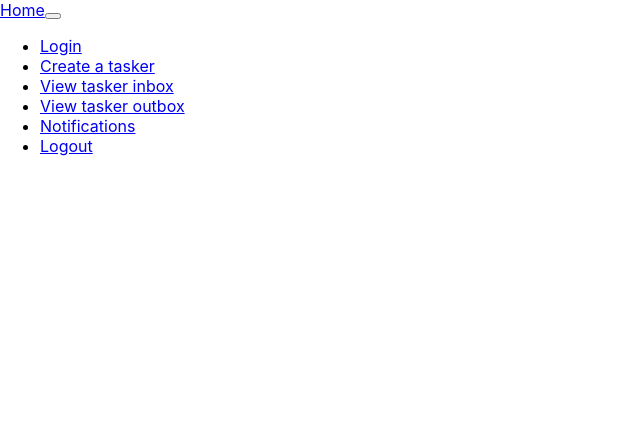
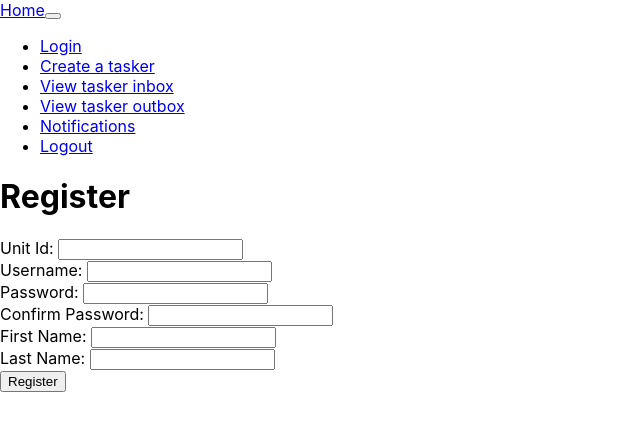
Before and after one commit to willjantscher/SDI_Capstone, a React (Create React App) app in the folder at-at/: page /register in a window 1280 px wide. Shown: the top 430 px of the page, without its empty margins (0-640 px from the left). Built offline with nearby package versions, Linux system fonts and the light colour scheme.

Commit message:
added separate register page

```diff
--- a/at-at/src/App.js
+++ b/at-at/src/App.js
@@ -9,6 +9,7 @@ import {
 
 import Navbar from "./navbar/Navbar"
 import LoginMain from "./login/LoginMain"
+import RegisterMain from "./login/RegisterMain"
 import HomeMain from "./home/HomeMain"
 import TaskerCreationMain from "./tasker_creation/TaskerCreationMain"
 import TaskerInboxMain from "./tasker_in/TaskerInboxMain"
@@ -29,6 +30,7 @@ class App extends React.Component {
         <Router>
           <Route exact path="/" ><Redirect to="/login"></Redirect> </Route>
           <Route path="/login" component={LoginMain} />
+          <Route path="/register" component={RegisterMain} />
           <Route path="/home" component={HomeMain} />
           <Route path="/create_tasker" component={TaskerCreationMain} />
           <Route path="/tasker_inbox" component={TaskerInboxMain} />
--- a/at-at/src/login/LoginMain.jsx
+++ b/at-at/src/login/LoginMain.jsx
@@ -6,10 +6,7 @@ class LoginMain extends React.Component {
         super(props)
         this.state = {
             username: '',
-            passphrase: '',
-            unit_id: '',
-            first_name: '',
-            last_name: ''
+            passphrase: ''
         }
     }
 
@@ -37,35 +34,16 @@ class LoginMain extends React.Component {
            });
 
         if(response.status === 401){
-            alert("Incorrect password or username.")
+            alert("Incorrect password.")
         } else if(response.status === 404){
             alert("Username not found. Please register first.")
-        } else {
+        } else if(response.status === 200){
             const resDetails = await response.json();
             alert(`Welcome ${resDetails.first_name} ${resDetails.last_name}!`)
             this.props.history.push('/home')
+        } else {
+            alert('Error')
         }
-    }
-
-    handleRegistration = async () => {
-        const response = await fetch(`http://localhost:3001/register`, {
-            method: 'POST',
-            headers: { 'Content-Type':  'application/json' },
-            body: JSON.stringify({
-                unit_id: this.state.unit_id,
-                username: this.state.username,
-                passphrase: this.state.passphrase,
-                first_name: this.state.first_name,
-                last_name: this.state.last_name
-              }),
-            credentials: 'include'
-           });
-        const resDetails = await response.json();
-        alert(`Welcome ${resDetails.first_name} ${resDetails.last_name}!`)
-        let cookies = new Cookies();
-        alert("user_id " + cookies.get("user_id"))
-        alert("unit_id " + cookies.get("unit_id"))
-        this.props.history.push('/home')
     }
 
     render() {
@@ -76,27 +54,13 @@ class LoginMain extends React.Component {
                 <input type='text' name='username' value={this.state.username} onChange={this.handleInput}></input>
                 <br/>
                 <label>Password: </label>
-                <input type='text' name='passphrase' value={this.state.passphrase} onChange={this.handleInput}></input>
+                <input type='password' name='passphrase' value={this.state.passphrase} onChange={this.handleInput}></input>
                 <br/>
                 <button onClick={this.handleLogin}>Login</button>
                 <br/>
-                <h1>Register</h1>
-                <label>Unit Id: </label>
-                <input type='text' name='unit_id' value={this.state.unit_id} onChange={this.handleInput}></input>
-                <br/>
-                <label>Username: </label>
-                <input type='text' name='username' value={this.state.username} onChange={this.handleInput}></input>
-                <br/>
-                <label>Password: </label>
-                <input type='text' name='passphrase' value={this.state.passphrase} onChange={this.handleInput}></input>
-                <br/>
-                <label>First Name: </label>
-                <input type='text' name='first_name' value={this.state.first_name} onChange={this.handleInput}></input>
-                <br/>
-                <label>Last Name: </label>
-                <input type='text' name='last_name' value={this.state.last_name} onChange={this.handleInput}></input>
-                <br/>
-                <button onClick={this.handleRegistration}>Register</button>
+
+                <label>Register here:</label>
+                <a className="nav-link" href="/register"> <button>Register</button> </a>
             </div>
         )
     }
--- /dev/null
+++ b/at-at/src/login/RegisterMain.jsx
@@ -0,0 +1,80 @@
+import React from "react"
+import Cookies from 'universal-cookie';
+
+class RegisterMain extends React.Component {
+    constructor(props) {
+        super(props)
+        this.state = {
+            username: '',
+            passphrase: '',
+            confirmPassphrase: '',
+            unit_id: '',
+            first_name: '',
+            last_name: ''
+        }
+    }
+
+    handleInput = (event) => {
+        this.setState({[event.target.name]: event.target.value})
+    }
+
+    handleRegistration = async () => {
+        if(this.state.passphrase != this.state.confirmPassphrase){
+            alert('Passwords must match')
+            return
+        }
+        const response = await fetch(`http://localhost:3001/register`, {
+            method: 'POST',
+            headers: { 'Content-Type':  'application/json' },
+            body: JSON.stringify({
+                unit_id: this.state.unit_id,
+                username: this.state.username,
+                passphrase: this.state.passphrase,
+                first_name: this.state.first_name,
+                last_name: this.state.last_name
+              }),
+            credentials: 'include'
+           });
+        if(response.status === 401){
+            alert('Username already taken. Please input another.')
+        } else if (response.status === 200){
+            const resDetails = await response.json();
+            alert(`Welcome ${resDetails.first_name} ${resDetails.last_name}!`)
+            this.props.history.push('/authenticated_user/home')
+        } else{
+            alert('Error')
+        }
+    }
+
+    render() {
+        return(
+            <div>
+                <h1>Register</h1>
+                <label>Unit Id: </label>
+                <input type='text' name='unit_id' value={this.state.unit_id} onChange={this.handleInput}></input>
+                <br/>
+
+                <label>Username: </label>
+                <input type='text' name='username' value={this.state.username} onChange={this.handleInput}></input>
+                <br/>
+                <label>Password: </label>
+                <input type='password' name='passphrase' value={this.state.passphrase} onChange={this.handleInput}></input>
+                <br/>
+                <label>Confirm Password: </label>
+                <input type='password' name='confirmPassphrase' value={this.state.confirmPassphrase} onChange={this.handleInput}></input>
+                <br/>
+                <label>First Name: </label>
+                <input type='text' name='first_name' value={this.state.first_name} onChange={this.handleInput}></input>
+                <br/>
+                <label>Last Name: </label>
+                <input type='text' name='last_name' value={this.state.last_name} onChange={this.handleInput}></input>
+                <br/>
+                <button onClick={this.handleRegistration}>Register</button>
+            </div>
+        )
+    }
+
+}
+
+
+export default RegisterMain;
```
Also changed, not shown: 1 other file (tests, documents, lock files or other folders).
